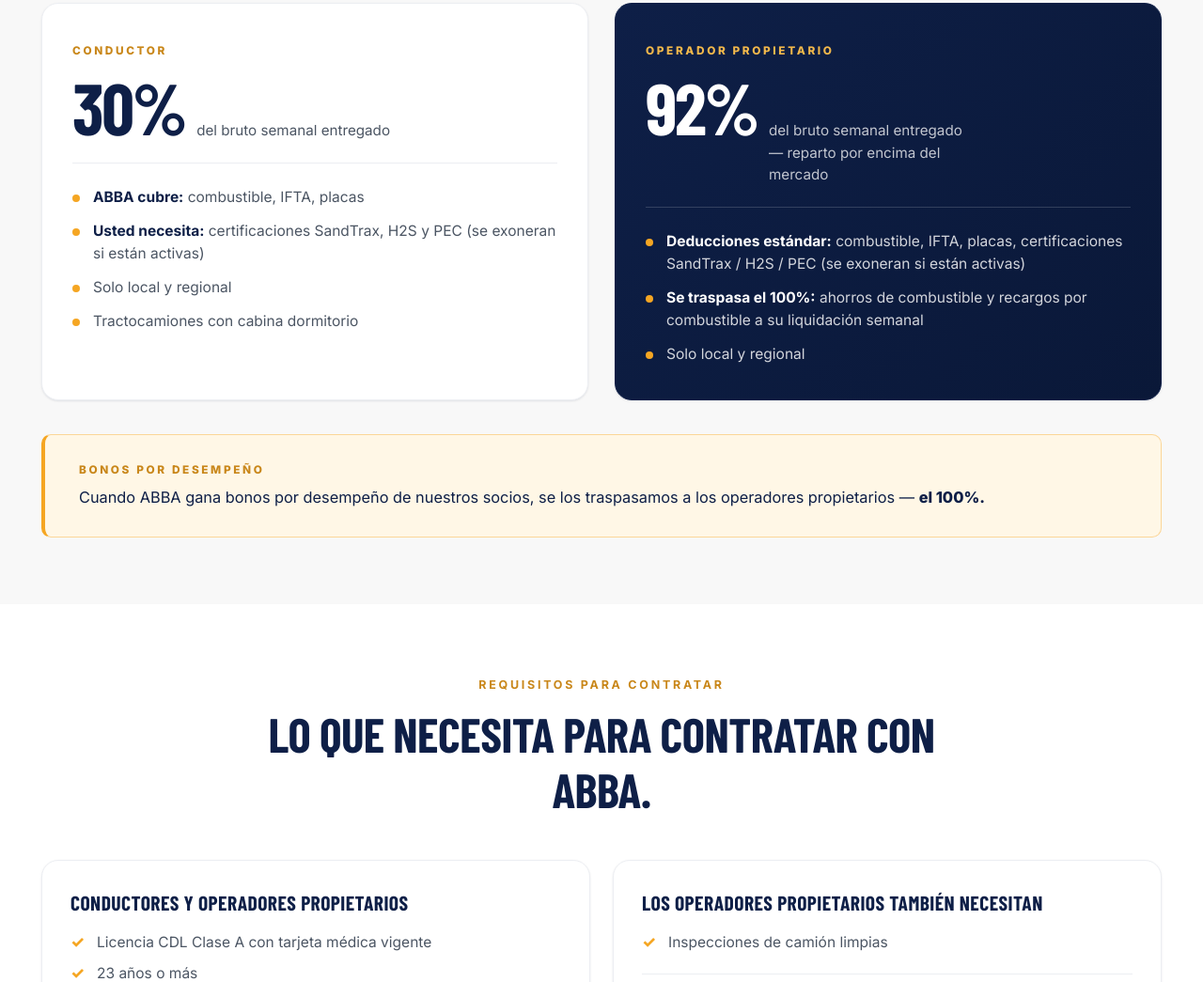
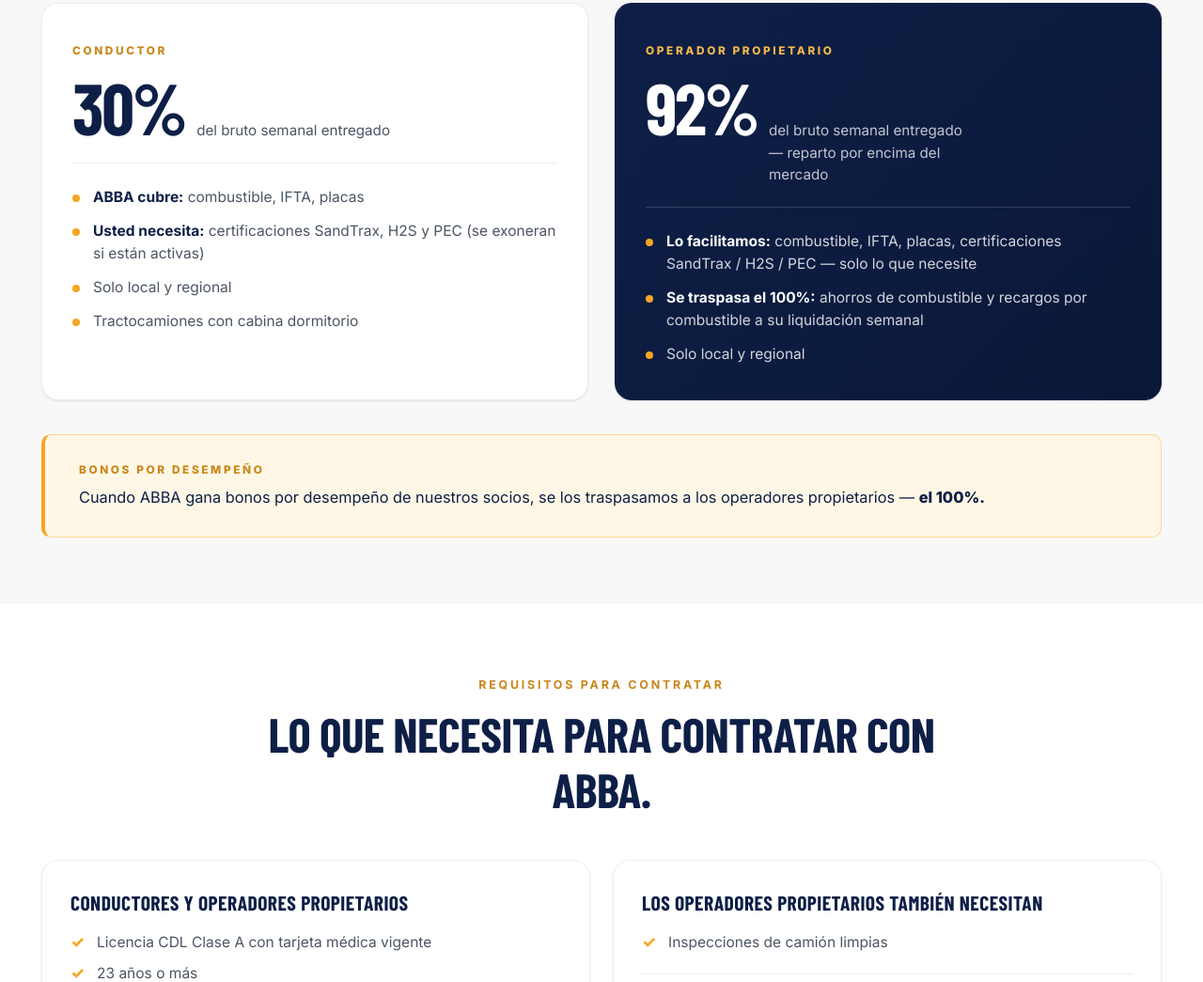
Before and after one commit to atw1n90/abba-website, a plain HTML site: page es/apply.html in a window 1280 px wide. Shown: the part 1534-2579 px from the top of the page at 94% size. Drawn offline with nearby package versions, Linux system fonts and the light colour scheme; a web font is replaced by a local one.

Commit message:
Reword owner-operator pay box to say we facilitate fuel, IFTA, plates

```diff
--- a/es/apply.html
+++ b/es/apply.html
@@ -136,7 +136,7 @@
                         <span class="pay-of">del bruto semanal entregado — reparto por encima del mercado</span>
                     </div>
                     <ul class="pay-list">
-                        <li><strong>Deducciones estándar:</strong> combustible, IFTA, placas, certificaciones SandTrax / H2S / PEC (se exoneran si están activas)</li>
+                        <li><strong>Lo facilitamos:</strong> combustible, IFTA, placas, certificaciones SandTrax / H2S / PEC — solo lo que necesite</li>
                         <li><strong>Se traspasa el 100%:</strong> ahorros de combustible y recargos por combustible a su liquidación semanal</li>
                         <li>Solo local y regional</li>
                     </ul>
```
Also changed, not shown: apply.html (+1 -1 lines).
